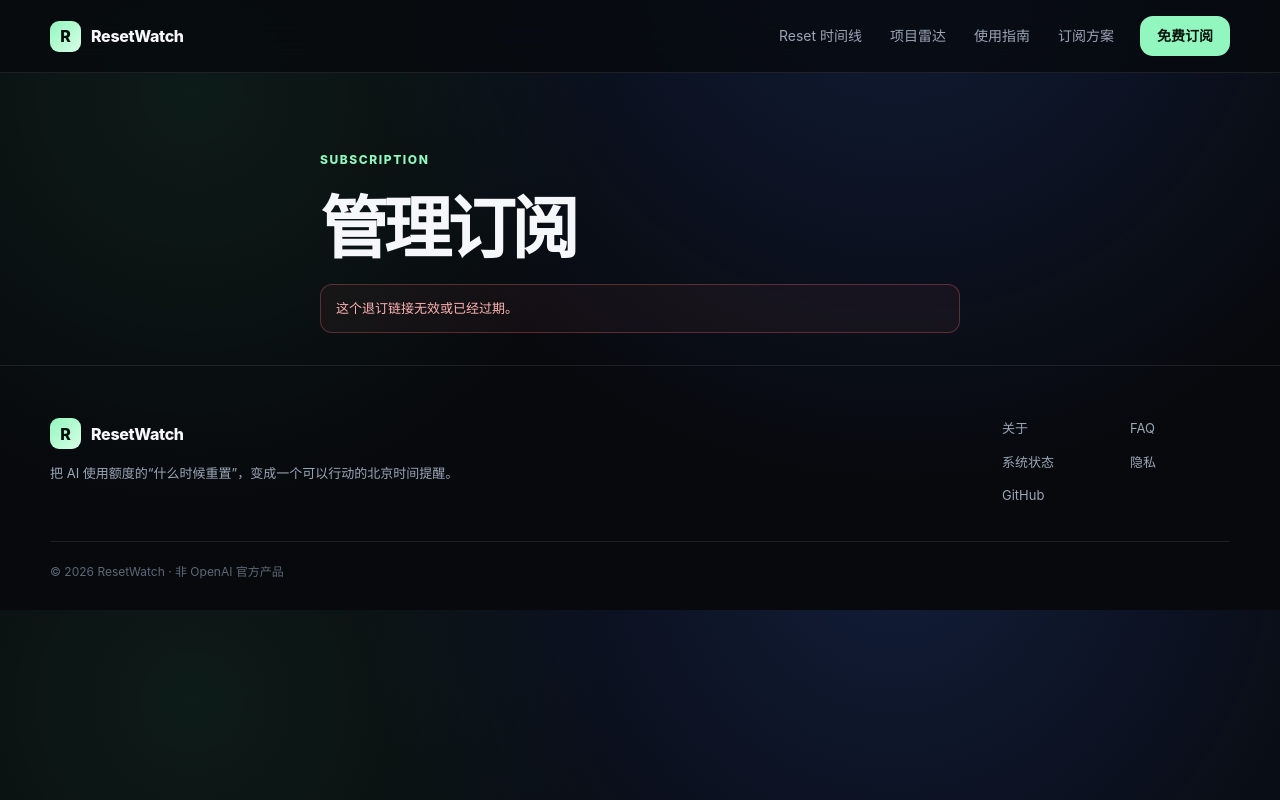
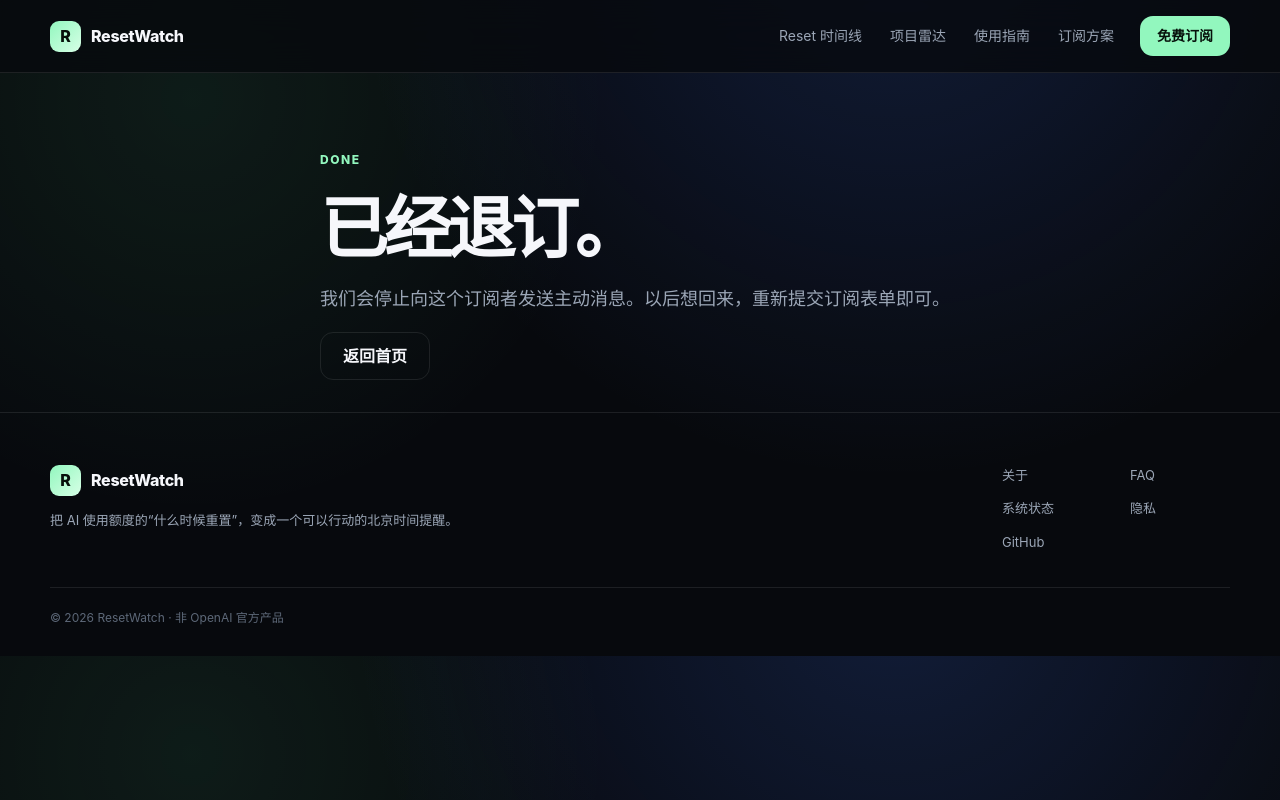
Before and after one commit to code5m/tibo-reset-watch, a Next.js app in the folder apps/web/: page /unsubscribe/success in a window 1280 px wide. Built offline with nearby package versions, Linux system fonts and the light colour scheme; no server answers.

Commit message:
feat(compliance): add unsubscribe success page

```diff
--- /dev/null
+++ b/apps/web/app/unsubscribe/success/page.tsx
@@ -0,0 +1,17 @@
+export const metadata = {
+  title: "已退订",
+  robots: { index: false, follow: false }
+};
+
+export default function UnsubscribeSuccessPage() {
+  return (
+    <section className="page-hero">
+      <div className="shell" style={{ maxWidth: 640 }}>
+        <span className="kicker">DONE</span>
+        <h1>已经退订。</h1>
+        <p>我们会停止向这个订阅者发送主动消息。以后想回来，重新提交订阅表单即可。</p>
+        <a className="button button-ghost" href="/">返回首页</a>
+      </div>
+    </section>
+  );
+}
```
